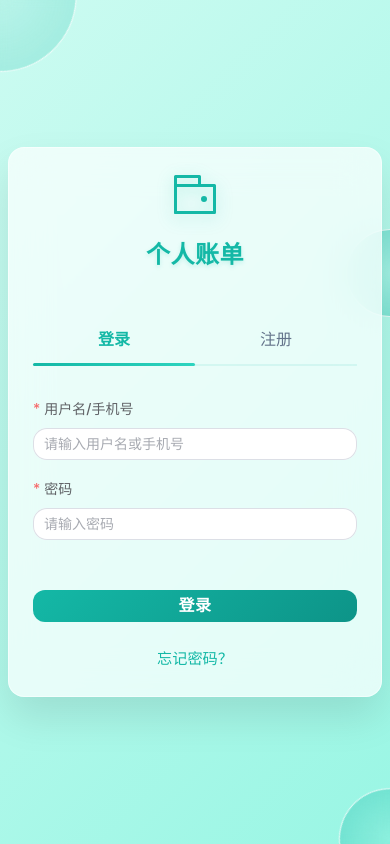
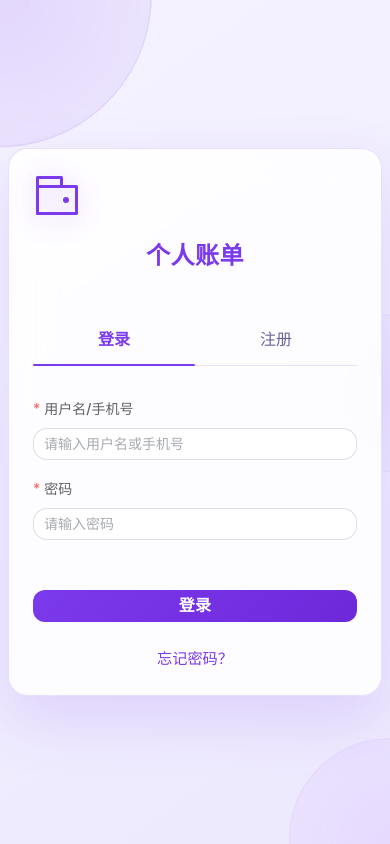
Before and after one commit to LemonPuer/mybill-app, a Vue app: page /login in a window 390 px wide. Built offline with nearby package versions, Linux system fonts and the light colour scheme.

Commit message:
style(login): 玻璃态卡片，换紫罗兰配色

```diff
--- a/src/assets/styles/login.css
+++ b/src/assets/styles/login.css
@@ -3,7 +3,8 @@
   display: flex;
   justify-content: center;
   align-items: center;
-  background: linear-gradient(135deg, #ccfbf1 0%, #99f6e4 100%);
+  background: var(--color-bg-base);
+  background-attachment: fixed;
   position: fixed;
   top: 0;
   left: 0;
@@ -13,24 +14,12 @@
   padding: 20px;
 }
 
-/* 深色模式背景 */
-.dark .login-container {
-  background: linear-gradient(135deg, #042f2e 0%, #134e4a 100%);
-}
-
-/* 装饰元素 */
+/* 装饰圆球 */
 .decoration {
   position: absolute;
   border-radius: 50%;
-  background: rgba(255, 255, 255, 0.5);
   animation: float 6s ease-in-out infinite;
-  backdrop-filter: blur(5px);
-  border: 1px solid rgba(255, 255, 255, 0.8);
-}
-
-.dark .decoration {
-  background: rgba(20, 184, 166, 0.2);
-  border-color: rgba(20, 184, 166, 0.3);
+  pointer-events: none;
 }
 
 .decoration:nth-child(1) {
@@ -39,11 +28,8 @@
   top: -150px;
   left: -150px;
   animation-delay: 0s;
-  background: radial-gradient(
-    circle at center,
-    rgba(20, 184, 166, 0.1) 0%,
-    rgba(20, 184, 166, 0.2) 70%
-  );
+  background: radial-gradient(circle, rgba(124, 58, 237, 0.15), rgba(124, 58, 237, 0.05));
+  border: 1px solid rgba(124, 58, 237, 0.15);
 }
 
 .decoration:nth-child(2) {
@@ -52,85 +38,58 @@
   bottom: -100px;
   right: -100px;
   animation-delay: -2s;
-  background: radial-gradient(
-    circle at center,
-    rgba(20, 184, 166, 0.1) 0%,
-    rgba(20, 184, 166, 0.3) 70%
-  );
+  background: radial-gradient(circle, rgba(192, 132, 252, 0.15), rgba(192, 132, 252, 0.05));
+  border: 1px solid rgba(192, 132, 252, 0.15);
 }
 
 .decoration:nth-child(3) {
   width: 150px;
   height: 150px;
+  top: 40%;
   right: -75px;
   animation-delay: -4s;
-  background: radial-gradient(
-    circle at center,
-    rgba(20, 184, 166, 0.1) 0%,
-    rgba(20, 184, 166, 0.3) 70%
-  );
+  background: radial-gradient(circle, rgba(167, 139, 250, 0.1), transparent);
+  border: 1px solid rgba(167, 139, 250, 0.1);
 }
 
 @keyframes float {
-  0%,
-  100% {
-    transform: translateY(0) rotate(0deg) scale(1);
-  }
-  50% {
-    transform: translateY(-20px) rotate(180deg) scale(1.1);
-  }
+  0%, 100% { transform: translateY(0) rotate(0deg) scale(1); }
+  50%       { transform: translateY(-20px) rotate(180deg) scale(1.05); }
 }
 
-@keyframes rotate {
-  from {
-    transform: rotate(0deg);
-  }
-  to {
-    transform: rotate(360deg);
-  }
-}
-
+/* 登录卡片 */
 .login-box {
   width: 420px;
   padding: 2.5rem;
-  background: rgba(255, 255, 255, 0.7);
-  border-radius: 24px;
-  box-shadow: 0 20px 40px rgba(0, 0, 0, 0.1);
+  background: var(--glass-bg-raised);
+  border-radius: var(--radius-modal);
+  box-shadow: var(--shadow-modal);
   backdrop-filter: blur(20px);
+  -webkit-backdrop-filter: blur(20px);
   position: relative;
   z-index: 1;
-  border: 1px solid rgba(255, 255, 255, 0.5);
-  transform: translateY(0);
-  transition: all 0.4s cubic-bezier(0.4, 0, 0.2, 1);
-}
-
-.dark .login-box {
-  background: rgba(6, 78, 59, 0.8);
-  border-color: rgba(20, 184, 166, 0.3);
+  border: 1px solid var(--glass-border);
+  transition: transform var(--motion-slow), box-shadow var(--motion-slow);
 }
 
 .login-box:hover {
-  transform: translateY(-5px);
-  box-shadow: 0 25px 50px rgba(0, 0, 0, 0.15);
+  transform: translateY(-4px);
+  box-shadow: var(--shadow-accent);
 }
 
+/* Logo */
 .logo {
   text-align: center;
   margin-bottom: 2.5rem;
-  transform: scale(1);
-  transition: transform 0.4s cubic-bezier(0.4, 0, 0.2, 1);
-}
-
-.logo:hover {
-  transform: scale(1.05);
 }
 
 .logo-icon {
   font-size: 3.5rem;
-  color: #14b8a6;
+  color: var(--color-accent);
   margin-bottom: 1rem;
-  filter: drop-shadow(0 4px 8px rgba(20, 184, 166, 0.3));
-  transition: all 0.3s ease;
+  filter: drop-shadow(0 4px 12px rgba(124, 58, 237, 0.3));
+  display: block;
+  transition: transform var(--motion-slow);
 }
 
 .logo:hover .logo-icon {
@@ -138,22 +97,18 @@
 }
 
 .logo h1 {
-  color: #14b8a6;
+  color: var(--color-accent);
   font-size: 2rem;
   font-weight: 700;
   margin: 0;
-  text-shadow: 0 2px 4px rgba(20, 184, 166, 0.2);
   letter-spacing: 0.5px;
 }
 
-.dark .logo h1 {
-  color: #5eead4;
-}
-
+/* Tab 切换 */
 .tabs {
   display: flex;
   margin-bottom: 2rem;
-  border-bottom: 2px solid rgba(20, 184, 166, 0.1);
+  border-bottom: 1px solid var(--color-border);
   position: relative;
 }
 
@@ -162,183 +117,123 @@
   text-align: center;
   padding: 1rem;
   cursor: pointer;
-  color: #64748b;
-  transition: all 0.3s ease;
+  color: var(--color-text-muted);
+  transition: color var(--motion-fast);
   position: relative;
   font-weight: 500;
   font-size: 1.1rem;
 }
 
-.dark .tab {
-  color: #94a3b8;
-}
-
 .tab:hover {
-  color: #14b8a6;
-  transform: translateY(-1px);
-}
-
-.dark .tab:hover {
-  color: #5eead4;
+  color: var(--color-accent);
 }
 
 .tab.active {
-  color: #14b8a6;
+  color: var(--color-accent);
   font-weight: 600;
-}
-
-.dark .tab.active {
-  color: #5eead4;
 }
 
 .tab.active::after {
   content: '';
   position: absolute;
-  bottom: -2px;
+  bottom: -1px;
   left: 0;
   width: 100%;
-  height: 3px;
-  background: linear-gradient(90deg, #14b8a6, #2dd4bf);
-  transform: scaleX(1);
-  transition: transform 0.3s ease;
-  border-radius: 3px;
+  height: 2px;
+  background: var(--color-accent);
+  border-radius: 2px;
 }
 
+/* 表单区域 */
 .form-container {
   margin-top: 1.5rem;
-  animation: fadeIn 0.5s ease;
+  animation: fadeIn 0.3s ease;
 }
 
 @keyframes fadeIn {
-  from {
-    opacity: 0;
-    transform: translateY(10px);
-  }
-  to {
-    opacity: 1;
-    transform: translateY(0);
-  }
+  from { opacity: 0; transform: translateY(8px); }
+  to   { opacity: 1; transform: translateY(0); }
 }
 
-/* 表单样式 */
 :deep(.el-form-item__label) {
   font-weight: 600;
-  color: var(--color-text-primary, #134e4a);
+  color: var(--color-text-primary);
   margin-bottom: 0.5rem;
   font-size: 0.95rem;
 }
 
-.dark :deep(.el-form-item__label) {
-  color: #f0fdfa;
-}
-
-/* 输入框样式优化 */
 .login-box :deep(.el-input__wrapper) {
   padding: 8px 16px;
-  border-radius: 12px;
-  background: var(--color-bg-input, #f5f5f5);
-  border: 1px solid var(--color-border, #e2e8f0);
+  border-radius: var(--radius-input);
+  background: var(--color-bg-input);
+  border: 1px solid var(--color-border);
   box-shadow: none;
-  transition: all 0.3s ease;
-}
-
-.dark .login-box :deep(.el-input__wrapper) {
-  background: rgba(30, 41, 59, 0.8);
-  border-color: #334155;
+  transition: border-color var(--motion-fast), box-shadow var(--motion-fast);
 }
 
 .login-box :deep(.el-input__wrapper:hover) {
-  border-color: var(--color-primary, #14b8a6);
-  box-shadow: 0 4px 12px rgba(20, 184, 166, 0.1);
+  border-color: var(--color-border-hover);
 }
 
 .login-box :deep(.el-input__wrapper.is-focus) {
-  border-color: var(--color-primary, #14b8a6);
-  box-shadow: 0 0 0 3px rgba(20, 184, 166, 0.15);
+  border-color: var(--color-accent);
+  box-shadow: 0 0 0 3px var(--color-accent-subtle);
 }
 
 .login-box :deep(.el-input__inner) {
   height: 24px;
   line-height: 24px;
+  color: var(--color-text-primary);
 }
 
 .login-box :deep(.el-input__inner::placeholder) {
-  color: var(--color-text-disabled, #94a3b8);
+  color: var(--color-text-disabled);
 }
 
-.dark .login-box :deep(.el-input__inner) {
-  color: #f0fdfa;
-}
-
-.dark .login-box :deep(.el-input__inner::placeholder) {
-  color: #64748b;
-}
-
-/* 输入框前面的图标 */
-.login-box :deep(.el-input__prefix) {
-  color: var(--color-text-secondary, #64748b);
-}
-
+/* 提交按钮 */
 .submit-btn {
   width: 100%;
   margin-top: 2rem;
   padding: 14px;
-  font-size: 1.1rem;
-  background: linear-gradient(135deg, #14b8a6 0%, #0d9488 100%);
+  font-size: 1.05rem;
+  background: linear-gradient(135deg, var(--color-accent), var(--color-accent-strong));
   border: none;
-  border-radius: var(--radius-button, 20px);
-  transition: all 0.4s cubic-bezier(0.4, 0, 0.2, 1);
+  border-radius: var(--radius-button);
+  color: #fff;
   font-weight: 600;
-  letter-spacing: 0.5px;
-  text-transform: uppercase;
-  color: #fff;
+  letter-spacing: 0.3px;
+  transition: transform var(--motion-fast), box-shadow var(--motion-fast);
+  cursor: pointer;
 }
 
 .submit-btn:hover {
   transform: translateY(-2px);
-  box-shadow: 0 8px 20px rgba(20, 184, 166, 0.4);
-  background: linear-gradient(135deg, #0d9488 0%, #14b8a6 100%);
+  box-shadow: var(--shadow-button);
 }
 
 .submit-btn:active {
   transform: translateY(0);
 }
 
+/* 链接 */
 .links {
   margin-top: 1.5rem;
   text-align: center;
 }
 
 .links a {
-  color: #14b8a6;
+  color: var(--color-accent);
   text-decoration: none;
   font-size: 0.95rem;
   font-weight: 500;
-  transition: all 0.3s ease;
-  position: relative;
-  padding: 0.25rem 0;
+  transition: opacity var(--motion-fast);
 }
 
-.dark .links a {
-  color: #5eead4;
+.links a:hover {
+  opacity: 0.75;
 }
 
-.links a::after {
-  content: '';
-  position: absolute;
-  bottom: 0;
-  left: 0;
-  width: 100%;
-  height: 2px;
-  background: linear-gradient(90deg, #14b8a6, #2dd4bf);
-  transform: scaleX(0);
-  transition: transform 0.3s ease;
-}
-
-.links a:hover::after {
-  transform: scaleX(1);
-}
-
+/* 验证码 */
 .verification-code {
   display: flex;
   gap: 1rem;
@@ -350,116 +245,30 @@
 
 .verification-code .el-button {
   white-space: nowrap;
-  transition: all 0.3s ease;
-  border-radius: 12px;
+  border-radius: var(--radius-input);
   font-weight: 500;
-  background: var(--color-bg-input, #f5f5f5);
-  border-color: var(--color-border, #e2e8f0);
-  color: var(--color-text-primary, #134e4a);
-}
-
-.dark .verification-code .el-button {
-  background: #1e293b;
-  border-color: #334155;
-  color: #f0fdfa;
+  background: var(--color-bg-input);
+  border-color: var(--color-border);
+  color: var(--color-text-secondary);
+  transition: var(--motion-fast);
 }
 
 .verification-code .el-button:hover {
-  transform: translateY(-1px);
-  box-shadow: 0 4px 12px rgba(20, 184, 166, 0.3);
-  color: #14b8a6;
+  border-color: var(--color-accent);
+  color: var(--color-accent);
 }
 
+/* 响应式 */
 @media (max-width: 768px) {
-  .login-container {
-    padding: 1rem;
-  }
-
-  .login-box {
-    width: 95%;
-    max-width: 420px;
-    padding: 2rem;
-    margin: 0;
-  }
-
-  .decoration:nth-child(1) {
-    width: 200px;
-    height: 200px;
-    top: -100px;
-    left: -100px;
-  }
-
-  .decoration:nth-child(2) {
-    width: 150px;
-    height: 150px;
-    bottom: -75px;
-    right: -75px;
-  }
-
-  .decoration:nth-child(3) {
-    width: 100px;
-    height: 100px;
-    top: 40%;
-    right: -50px;
-  }
+  .login-container { padding: 1rem; }
+  .login-box { width: 95%; max-width: 420px; padding: 2rem; }
 }
 
 @media (max-width: 480px) {
-  .login-container {
-    padding: 0.5rem;
-  }
-
-  .login-box {
-    width: 100%;
-    padding: 1.5rem;
-    border-radius: 16px;
-  }
-
-  .decoration:nth-child(1) {
-    width: 150px;
-    height: 150px;
-    top: -75px;
-    left: -75px;
-  }
-
-  .decoration:nth-child(2) {
-    width: 100px;
-    height: 100px;
-    bottom: -50px;
-    right: -50px;
-  }
-
-  .decoration:nth-child(3) {
-    width: 80px;
-    height: 80px;
-    top: 30%;
-    right: -40px;
-  }
-
-  .logo-icon {
-    font-size: 3rem;
-  }
-
-  .logo h1 {
-    font-size: 1.5rem;
-  }
-
-  .tab {
-    padding: 0.75rem;
-    font-size: 1rem;
-  }
-
-  .submit-btn {
-    padding: 12px;
-    font-size: 1rem;
-  }
-
-  :deep(.el-input__wrapper) {
-    padding: 0.4rem 0.8rem;
-  }
-
-  :deep(.el-input__inner) {
-    font-size: 0.95rem;
-    height: 36px;
-  }
+  .login-container { padding: 0.5rem; }
+  .login-box { width: 100%; padding: 1.5rem; border-radius: var(--radius-card); }
+  .logo-icon { font-size: 3rem; }
+  .logo h1   { font-size: 1.5rem; }
+  .tab       { padding: 0.75rem; font-size: 1rem; }
+  .submit-btn { padding: 12px; font-size: 1rem; }
 }
```
